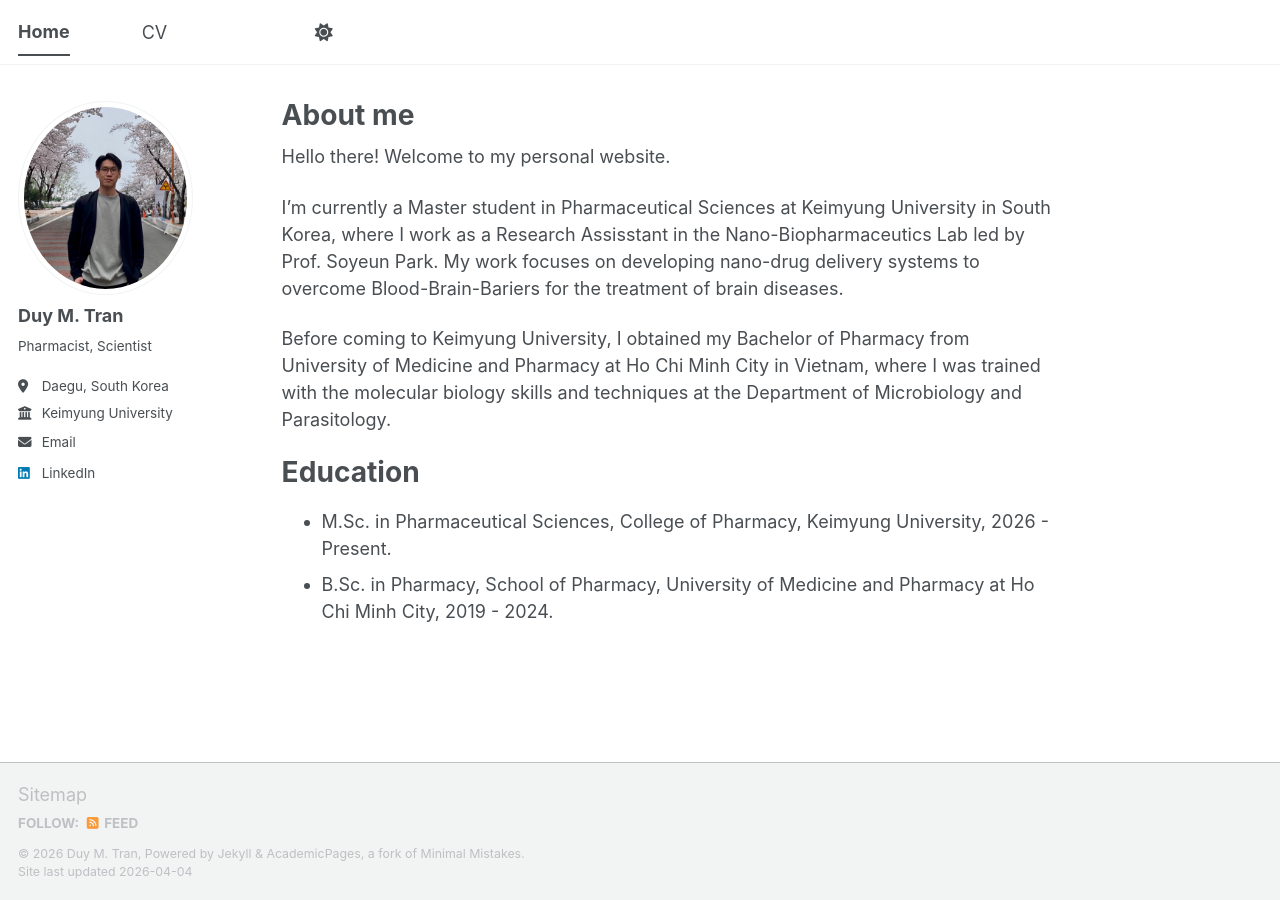
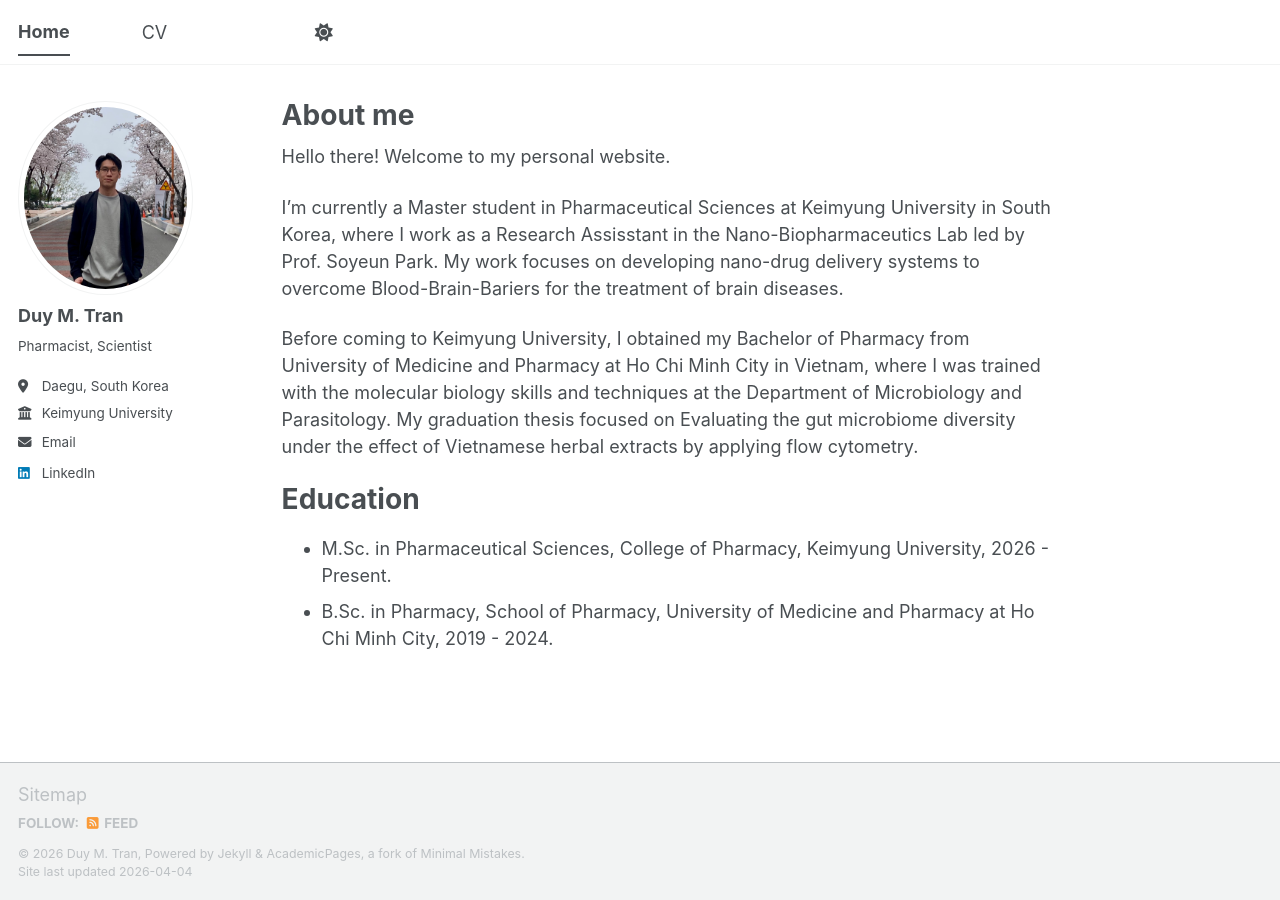
Before and after one commit to tranminhduy-git/tmduy.github.io, a Jekyll site: the page built from _pages/about.md, in a window 1280 px wide. Built offline with Jekyll 4.4.1, drawn with Linux system fonts in a browser that asks for light colours; a script bundle is joined from its source files by our own code; library files that are not in the unit come from our copies.

Commit message:
Update about.md

```diff
--- a/_pages/about.md
+++ b/_pages/about.md
@@ -11,7 +11,7 @@ Hello there! Welcome to my personal website.
 
 I'm currently a Master student in Pharmaceutical Sciences at Keimyung University in South Korea, where I work as a Research Assisstant in the Nano-Biopharmaceutics Lab led by Prof. Soyeun Park. My work focuses on developing nano-drug delivery systems to overcome Blood-Brain-Bariers for the treatment of brain diseases.
 
-Before coming to Keimyung University, I obtained my Bachelor of Pharmacy from University of Medicine and Pharmacy at Ho Chi Minh City in Vietnam, where I was trained with the molecular biology skills and techniques at the Department of Microbiology and Parasitology.
+Before coming to Keimyung University, I obtained my Bachelor of Pharmacy from University of Medicine and Pharmacy at Ho Chi Minh City in Vietnam, where I was trained with the molecular biology skills and techniques at the Department of Microbiology and Parasitology. My graduation thesis focused on Evaluating the gut microbiome diversity under the effect of Vietnamese herbal extracts by applying flow cytometry.
 
 
 Education
```
